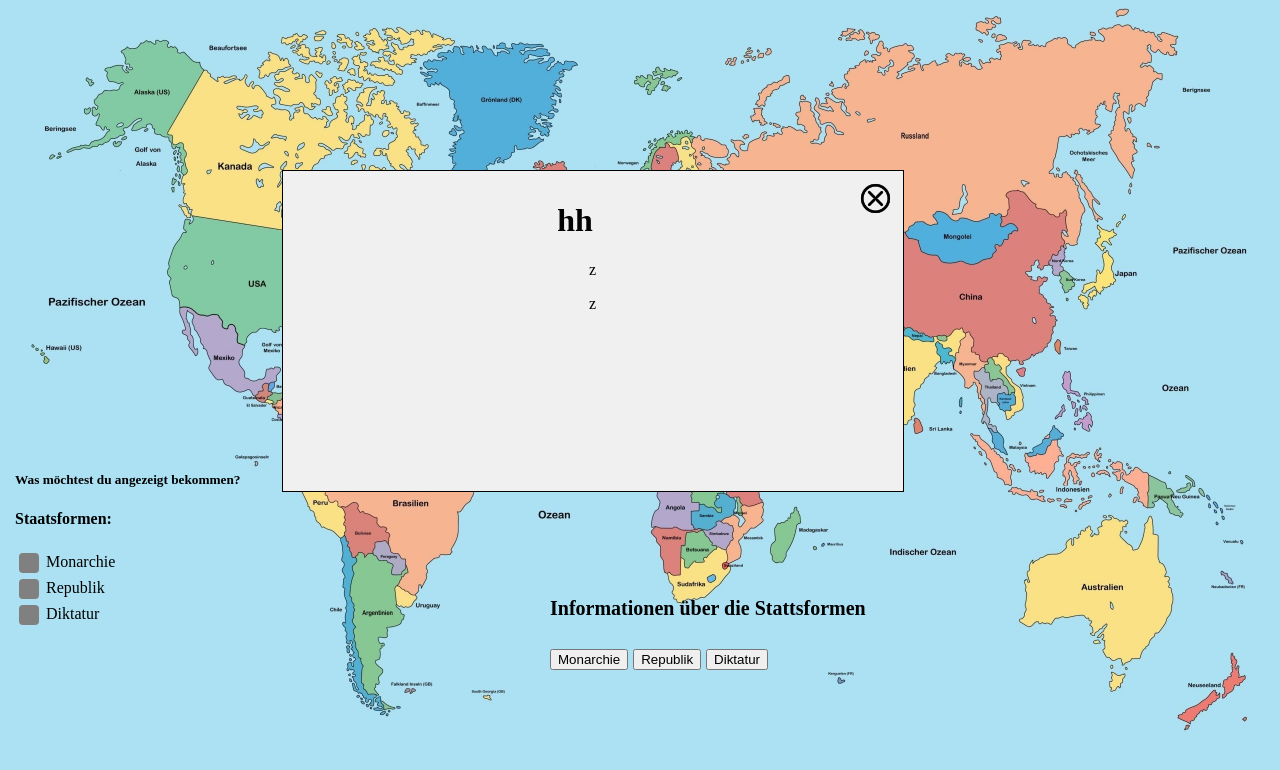
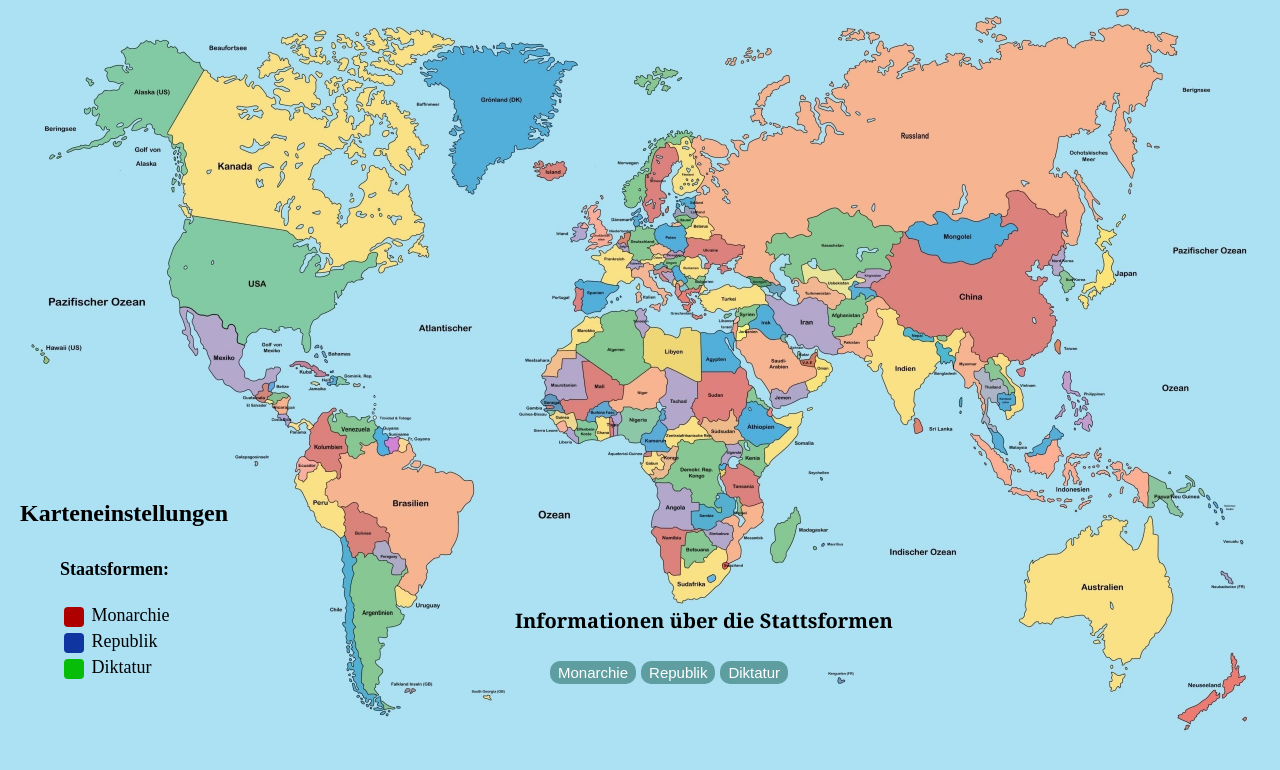
Before and after one commit to xjasxer/Staatsformen, a PHP site: page / in a window 1280 px wide. Shown: the top 770 px of the page. Run offline with PHP 8.4, Linux system fonts and the light colour scheme.

Commit message:
styling / anfang js bg image

```diff
--- a/index.php
+++ b/index.php
@@ -3,7 +3,7 @@
 <head>
     <meta charset="UTF-8">
     <meta name="viewport" content="width=device-width, initial-scale=1.0">
-    <title>Die Herrschaftsformen</title>
+    <title>Die Staatsformen</title>
     <link rel="stylesheet" href="style.css">
     <script src="js.js"></script>
 </head>
@@ -20,12 +20,19 @@
  id="info1"
  onclick="info1()">
 
+<input type="button" value="Republik"
+data-title="Republik"
+ data-beschreibung="hduhuehudheudh"
+ data-beschreibung2="duhduhu"
+ id="info2"
+ onclick="info2()">
 
-
-
-
-<input type="button" value="Republik">
-<input type="button" value="Diktatur">
+<input type="button" value="Diktatur"
+data-title="Diktatur"
+ data-beschreibung="sssss"
+ data-beschreibung2="huhuhuhuhu"
+ id="info3"
+ onclick="info3()">
 
 </div>
 
@@ -34,6 +41,7 @@
   <h1 class="center"  id="info-header">hh</h1>
   <p class="center" id="info-beschreibung">z</p>
   <p class="center" id="info-beschreibung2">z</p>
+  <p id="copyright">icon:Flaticon.com</p>
 </div>
 
 
@@ -41,26 +49,26 @@
 
 <div id="nav-karte">
 
-<h5>Was möchtest du angezeigt bekommen?</h4>
+<h2>Karteneinstellungen</h2>
 
-<div id="nav-formen">
+<div id="nav-formen" >
 <h4>Staatsformen:</h5>
 
 
-<input type="checkbox" id="mo" name="1" value="1">
+<input type="checkbox" id="mo" name="1" value="1" cass="checkbox">
 <label for="1">Monarchie</label><br>
 
-<input type="checkbox" id="re" name="2" value="2">
+<input type="checkbox" id="re" name="2" value="2" class="checkbox">
   <label for="2">Republik</label> <br>
 
-  <input type="checkbox" id="dik" name="3" value="3">
+  <input type="checkbox" id="dik" name="3" value="3" class="checkbox">
   <label for="3">Diktatur</label> <br>
 
 
 
 </div>
 
-
+</div>
 
 
 
--- a/js.js
+++ b/js.js
@@ -7,6 +7,37 @@ document.getElementById('info-beschreibung2').textContent = button.getAttribute(
 document.getElementById('info').style.display = "block";
   }
 
+  function info2() {
+    var button = document.getElementById('info2')
+
+    document.getElementById('info-header').textContent = button.getAttribute("data-title")
+    document.getElementById('info-beschreibung').textContent = button.getAttribute("data-beschreibung")
+    document.getElementById('info-beschreibung2').textContent = button.getAttribute("data-beschreibung2")
+    document.getElementById('info').style.display = "block";
+      }
+      function info3() {
+        var button = document.getElementById('info3')
+
+        document.getElementById('info-header').textContent = button.getAttribute("data-title")
+        document.getElementById('info-beschreibung').textContent = button.getAttribute("data-beschreibung")
+        document.getElementById('info-beschreibung2').textContent = button.getAttribute("data-beschreibung2")
+        document.getElementById('info').style.display = "block";
+          }
+
   function closeinfo() {
    document.getElementById('info').style.display = "none"
   }
+
+
+
+document.getElementsByClassName("checkbox").addEventListener("checked", checkbox())
+  function checkbox() {
+var a = document.getElementById('mo')
+var b = document.getElementById('re')
+var c = document.getElementById('dik')
+
+
+if (a.checked ) {
+  document.getElementsByName("Body").style.backroundage= url('')
+}
+ }
--- a/style.css
+++ b/style.css
@@ -37,35 +37,52 @@ input[type="checkbox"]::before {
     color: transparent;  }
 
 
-#mo:checked {
+#mo {
     background-color: #af0000;
 
 }
-#re:checked {
+#re {
     background-color: #0e35a0;
 
 }
-#dik:checked {
+#dik {
     background-color: #08bd08;
 
 }
 
 
 input[type="checkbox"]:checked::before {
-    content: '✔';
+    content: '✓';
     color: white;
     font-size: 16px;
+    font-weight: bold;
+
 }
 #info {
-    display: block;
-    border: 1px solid black;
+    display: none;
     padding: 10px;
     margin-top: 10px;
-    background-color: #f0f0f0;
     z-index: 1;
+background: rgba(255, 255, 255, 0.40);
+border-radius: 16px;
+box-shadow: 0 4px 30px rgba(0, 0, 0, 0.1);
+backdrop-filter: blur(10px);
+-webkit-backdrop-filter: blur(6px);
 
 }
+#nav-infos input {
+border-radius: 10px;
+background-color: cadetblue;
+text-decoration: none;
+color:white;
+border-color: transparent;
+font-size: 15px;
+}
+#nav-infos h4 {
 
+ transform: translate(-35px,0);
+font-family: Georgia, 'Times New Roman', Times, serif;
+}
 
 
 
@@ -80,12 +97,9 @@ body {
     width: 280px;
     float: right;
     margin-right: 10px;
-    }
-
+}
 
 }
-
-
 
 
 
@@ -101,14 +115,20 @@ body {
         position: absolute;
         width: 280px;
         float: left;
-        left: 15px;
-        top: 450px;
+        left: 20px;
+        top: 480px;
+
         }
-
+        #nav-formen {
+            position: absolute;
+            left: 40px;
+            top: 55px;
+            font-size: 18px;
+        }
 
     #nav-infos {
 position: absolute;
-top: 570px;
+top: 580px;
 left: 550px;
 font-size: 20px;
     }
@@ -122,7 +142,12 @@ font-size: 20px;
 #info img {
     height: 35px;
     float: right;
-
+}
+#copyright {
+    top: 295px;
+    position: absolute;
+    left: 540px;
+    font-size: 10px;
 }
 
 }
```
